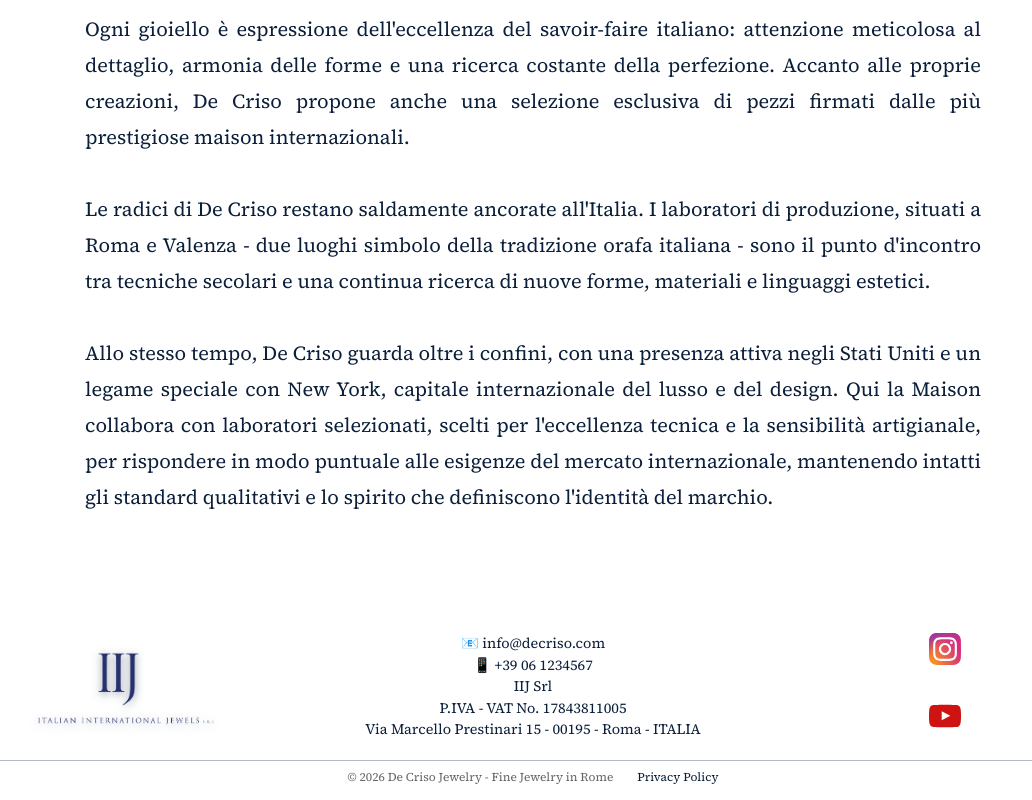
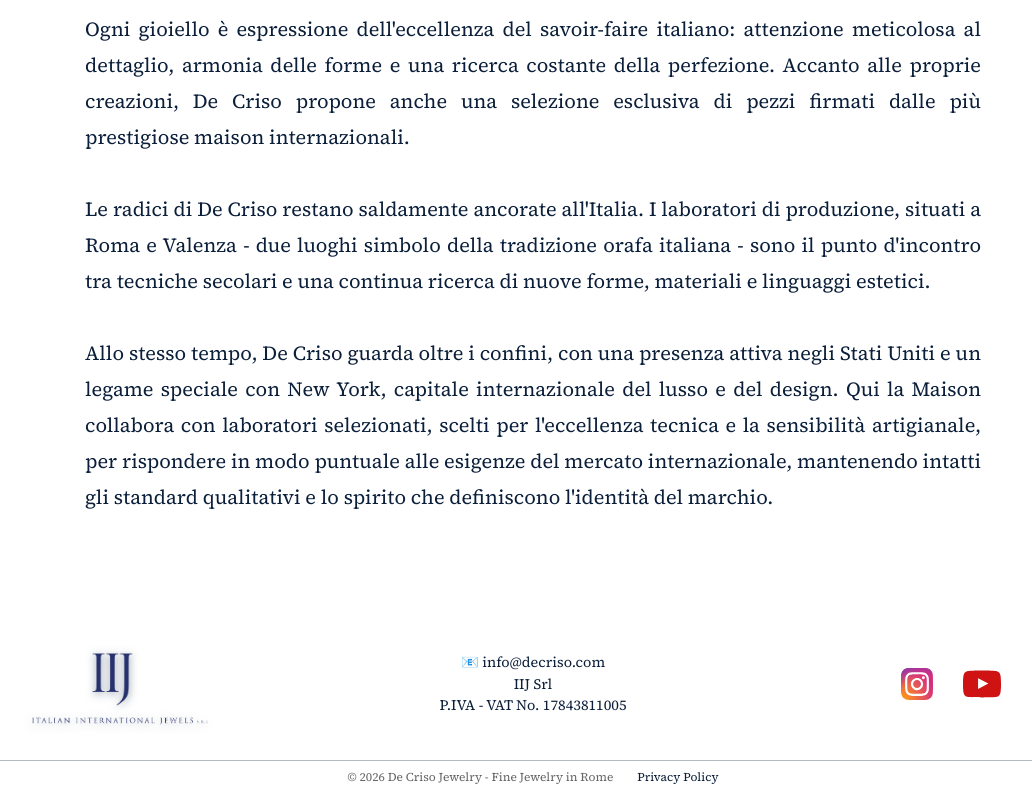
Before and after one commit to AleMochiOnori/DeCrisoJewerly, a Next.js app: page /about in a window 1280 px wide. Shown: the part 881-1681 px from the top of the page, without its empty margins (107-1139 px from the left). Built offline with nearby package versions, Linux system fonts and the light colour scheme.

Commit message:
minor fixes

```diff
--- a/src/app/components/Carousel.tsx
+++ b/src/app/components/Carousel.tsx
@@ -13,8 +13,6 @@
   const [direction, setDirection] = useState<"left" | "right" | null>(null);
   const [isAnimating, setIsAnimating] = useState(false);
 
-  const prevIndex = currentIndex === 0 ? images.length - 1 : currentIndex - 1;
-  const nextIndex = currentIndex === images.length - 1 ? 0 : currentIndex + 1;
 
   const goToPrevious = () => {
     if (isAnimating) return;
--- /dev/null
+++ b/src/app/components/ClientLayout.tsx
@@ -0,0 +1,21 @@
+"use client";
+import { LanguageProvider } from "../context/LanguageContext";
+import Sidebar from "./Sidebar";
+import ConditionalFooter from "./ConditionalFooter";
+import styles from "../layout.module.css";
+
+export default function ClientLayout({ children }: { children: React.ReactNode }) {
+  return (
+    <LanguageProvider>
+      <div className={styles.container}>
+        <div className={styles.content}>
+          <aside className={styles.sidebar}>
+            <Sidebar />
+          </aside>
+          <main className={styles.main}>{children}</main>
+        </div>
+        <ConditionalFooter />
+      </div>
+    </LanguageProvider>
+  );
+}
--- /dev/null
+++ b/src/app/components/ConditionalFooter.tsx
@@ -0,0 +1,14 @@
+"use client";
+
+import { usePathname } from "next/navigation";
+import Footer from "./Footer";
+
+export default function ConditionalFooter() {
+  const pathname = usePathname();
+
+  if (pathname === "/") {
+    return null;
+  }
+
+  return <Footer />;
+}
--- a/src/app/components/Footer.module.css
+++ b/src/app/components/Footer.module.css
@@ -8,11 +8,11 @@
 
 .footerContainer {
   display: flex;
-  justify-content: space-between;
+  justify-content: center;
   flex-wrap: wrap;
   max-width: 1200px;
   margin: 0 auto;
-  gap: 20px;
+  gap: 40px;
 }
 
 /* SEZIONI */
@@ -35,13 +35,13 @@
 .rightContent {
   padding-left: 10px;
 
+
 }
 .links {
   display: flex;
-  flex-direction: column;
   align-items: center;
   gap: 30px;
-  margin-top: 1.5rem;
+  margin-top: 3.5rem;
 }
 .links div {
   font-size: 0.95rem;
@@ -84,6 +84,10 @@
 .svg{
   width: 32px;
   height: 32px;
+}
+.svgYoutube{
+  width: 38px;
+  height: 38px;
 }
 
 .logo {
--- a/src/app/components/Footer.tsx
+++ b/src/app/components/Footer.tsx
@@ -16,14 +16,10 @@
         </div>
 
         <div className={styles.centerContent}>
-          <div style={{ marginTop: "1.5rem" }}>
+          <div style={{ marginTop: "2.7rem" }}>
             <p>📧 info@decriso.com</p>
-            <p>📱 +39 06 1234567</p>
             <p>IIJ Srl</p>
             <p>P.IVA - VAT No. 17843811005</p>
-            <p className={styles.via}>
-              Via Marcello Prestinari 15 - 00195 - Roma - ITALIA{" "}
-            </p>
           </div>
         </div>
 
@@ -78,7 +74,7 @@
             </div>
             <div className={styles.link}>
               <svg
-                className={styles.svg}
+                className={styles.svgYoutube}
                 xmlns="http://www.w3.org/2000/svg"
                 xmlnsXlink="http://www.w3.org/1999/xlink"
                 width="800px"
--- a/src/app/components/Sidebar.module.css
+++ b/src/app/components/Sidebar.module.css
@@ -97,6 +97,43 @@
   bottom: 0;
   background: rgba(0, 0, 0, 0.5);
   z-index: 999;
+}
+
+.languageToggleContainer {
+  position: absolute;
+  top: 1rem;
+  right: 1rem;
+  z-index: 1001;
+}
+
+.languageToggle {
+  background: rgba(11, 31, 58, 0.1);
+  border: 1px solid rgba(11, 31, 58, 0.3);
+  border-radius: 6px;
+  padding: 0.5rem 0.8rem;
+  cursor: pointer;
+  color: #0B1F3A;
+  font-size: 0.85rem;
+  font-weight: 600;
+  transition: all 0.3s ease;
+  backdrop-filter: blur(10px);
+}
+
+.languageToggle:hover {
+  background: rgba(11, 31, 58, 0.2);
+  border-color: rgba(11, 31, 58, 0.5);
+  transform: scale(1.05);
+}
+
+.navAbout .languageToggle {
+  background: rgba(245, 240, 232, 0.5);
+  color: #2c2416;
+  border-color: rgba(11, 31, 58, 0.3);
+}
+
+.navAbout .languageToggle:hover {
+  background: rgba(11, 31, 58, 0.15);
+  color: #0B1F3A;
 }
 
 .list {
--- a/src/app/components/Sidebar.tsx
+++ b/src/app/components/Sidebar.tsx
@@ -3,11 +3,38 @@
 import { useState } from "react";
 import { usePathname } from "next/navigation";
 import styles from "./Sidebar.module.css";
+import { useLanguage } from "../context/LanguageContext";
+
+const translations = {
+  it: {
+    home: "Home",
+    about: "Chi Siamo",
+    jewelry: "Gioielli",
+    shop: "Shop",
+    bracelets: "Bracciali",
+    earrings: "Orecchini",
+    necklaces: "Collane",
+    rings: "Anelli",
+    contact: "Contattaci"
+  },
+  en: {
+    home: "Home",
+    about: "About Us",
+    jewelry: "Jewelry",
+    shop: "Shop",
+    bracelets: "Bracelets",
+    earrings: "Earrings",
+    necklaces: "Necklaces",
+    rings: "Rings",
+    contact: "Contact Us"
+  }
+};
 
 export default function Sidebar() {
   const [isOpen, setIsOpen] = useState(false);
   const [isShopOpen, setIsShopOpen] = useState(false);
   const pathname = usePathname();
+  const { language, toggleLanguage } = useLanguage();
 
   // Definisci gli stili per ogni pagina
   const getNavStyle = () => {
@@ -50,38 +77,44 @@
         className={`${styles.nav} ${getNavStyle()} ${isOpen ? styles.open : ''}`}
         aria-label="Main navigation"
       >
+        <div className={styles.languageToggleContainer}>
+          <button className={styles.languageToggle} onClick={toggleLanguage}>
+            {language === "it" ? "EN" : "IT"}
+          </button>
+        </div>
+
         <ul className={styles.list}>
-          <li><Link href="/" onClick={() => setIsOpen(false)}>Home</Link></li>
-          <li><Link href="/about" onClick={() => setIsOpen(false)}>About Us</Link></li>
-          <li><Link href="/portfolio" onClick={() => setIsOpen(false)}>Jewelry</Link></li>
+          <li><Link href="/" onClick={() => setIsOpen(false)}>{translations[language].home}</Link></li>
+          <li><Link href="/about" onClick={() => setIsOpen(false)}>{translations[language].about}</Link></li>
+          <li><Link href="/portfolio" onClick={() => setIsOpen(false)}>{translations[language].jewelry}</Link></li>
 
           <li className={styles.shopMenuItem}>
             <div
               className={styles.shopToggle}
               onClick={() => setIsShopOpen(!isShopOpen)}
             >
-              Shop
+              {translations[language].shop}
               <span className={`${styles.arrow} ${isShopOpen ? styles.arrowOpen : ''}`}>▼</span>
             </div>
             {isShopOpen && (
               <ul className={styles.subMenu}>
                 <li>
-                  <Link href="/shop/bracelets" onClick={() => setIsOpen(false)}>Bracelets</Link>
+                  <Link href="/shop/bracelets" onClick={() => setIsOpen(false)}>{translations[language].bracelets}</Link>
                 </li>
                 <li>
-                  <Link href="/shop/earrings" onClick={() => setIsOpen(false)}>Earrings</Link>
+                  <Link href="/shop/earrings" onClick={() => setIsOpen(false)}>{translations[language].earrings}</Link>
                 </li>
                 <li>
-                  <Link href="/shop/necklaces" onClick={() => setIsOpen(false)}>Necklaces</Link>
+                  <Link href="/shop/necklaces" onClick={() => setIsOpen(false)}>{translations[language].necklaces}</Link>
                 </li>
                 <li>
-                  <Link href="/shop/rings" onClick={() => setIsOpen(false)}>Rings</Link>
+                  <Link href="/shop/rings" onClick={() => setIsOpen(false)}>{translations[language].rings}</Link>
                 </li>
               </ul>
             )}
           </li>
 
-          <li><Link href="/contact" onClick={() => setIsOpen(false)}>Contact Us</Link></li>
+          <li><Link href="/contact" onClick={() => setIsOpen(false)}>{translations[language].contact}</Link></li>
         </ul>
       </nav>
 
--- /dev/null
+++ b/src/app/context/LanguageContext.tsx
@@ -0,0 +1,34 @@
+"use client";
+import { createContext, useContext, useState, ReactNode } from "react";
+
+type Language = "it" | "en";
+
+interface LanguageContextType {
+  language: Language;
+  setLanguage: (lang: Language) => void;
+  toggleLanguage: () => void;
+}
+
+const LanguageContext = createContext<LanguageContextType | undefined>(undefined);
+
+export function LanguageProvider({ children }: { children: ReactNode }) {
+  const [language, setLanguage] = useState<Language>("it");
+
+  const toggleLanguage = () => {
+    setLanguage(language === "it" ? "en" : "it");
+  };
+
+  return (
+    <LanguageContext.Provider value={{ language, setLanguage, toggleLanguage }}>
+      {children}
+    </LanguageContext.Provider>
+  );
+}
+
+export function useLanguage() {
+  const context = useContext(LanguageContext);
+  if (context === undefined) {
+    throw new Error("useLanguage must be used within a LanguageProvider");
+  }
+  return context;
+}
--- a/src/app/layout.tsx
+++ b/src/app/layout.tsx
@@ -1,9 +1,7 @@
 import type { Metadata } from "next";
 import { Libre_Baskerville, Source_Serif_4 } from "next/font/google";
 import "./globals.css";
-import Sidebar from "./components/Sidebar";
-import Footer from "./components/Footer";
-import styles from "./layout.module.css";
+import ClientLayout from "./components/ClientLayout";
 
 const libreBaskerville = Libre_Baskerville({
   variable: "--font-libre-baskerville",
@@ -30,15 +28,7 @@
   return (
     <html lang="en">
       <body className={`${libreBaskerville.variable} ${sourceSerif4.variable}`}>
-        <div className={styles.container}>
-          <div className={styles.content}>
-            <aside className={styles.sidebar}>
-              <Sidebar />
-            </aside>
-            <main className={styles.main}>{children}</main>
-          </div>
-          <Footer />
-        </div>
+        <ClientLayout>{children}</ClientLayout>
       </body>
     </html>
   );
```
Also changed, not shown: src/app/contact/page.tsx (+1 -11 lines), 1 other file (tests, documents, lock files or other folders).
